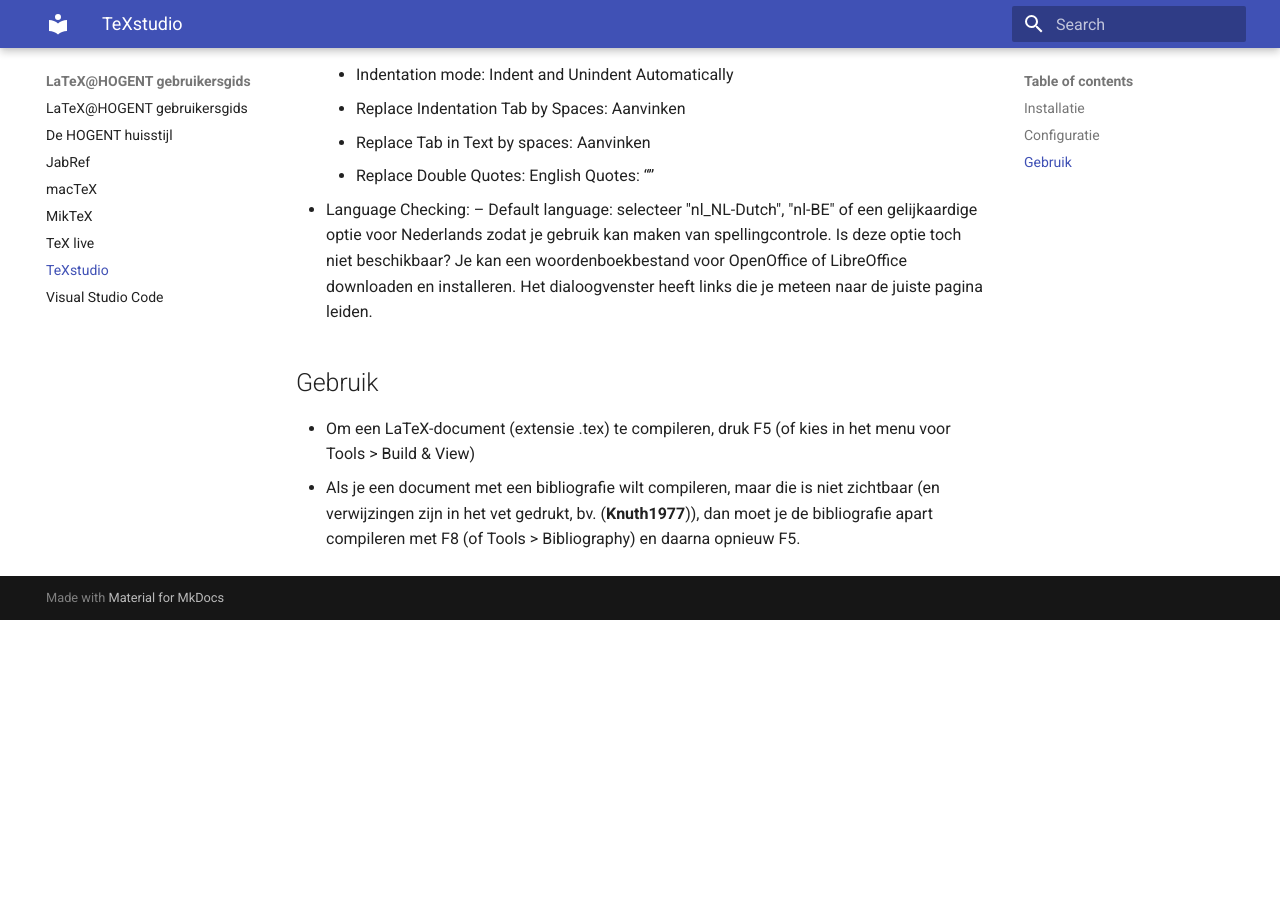
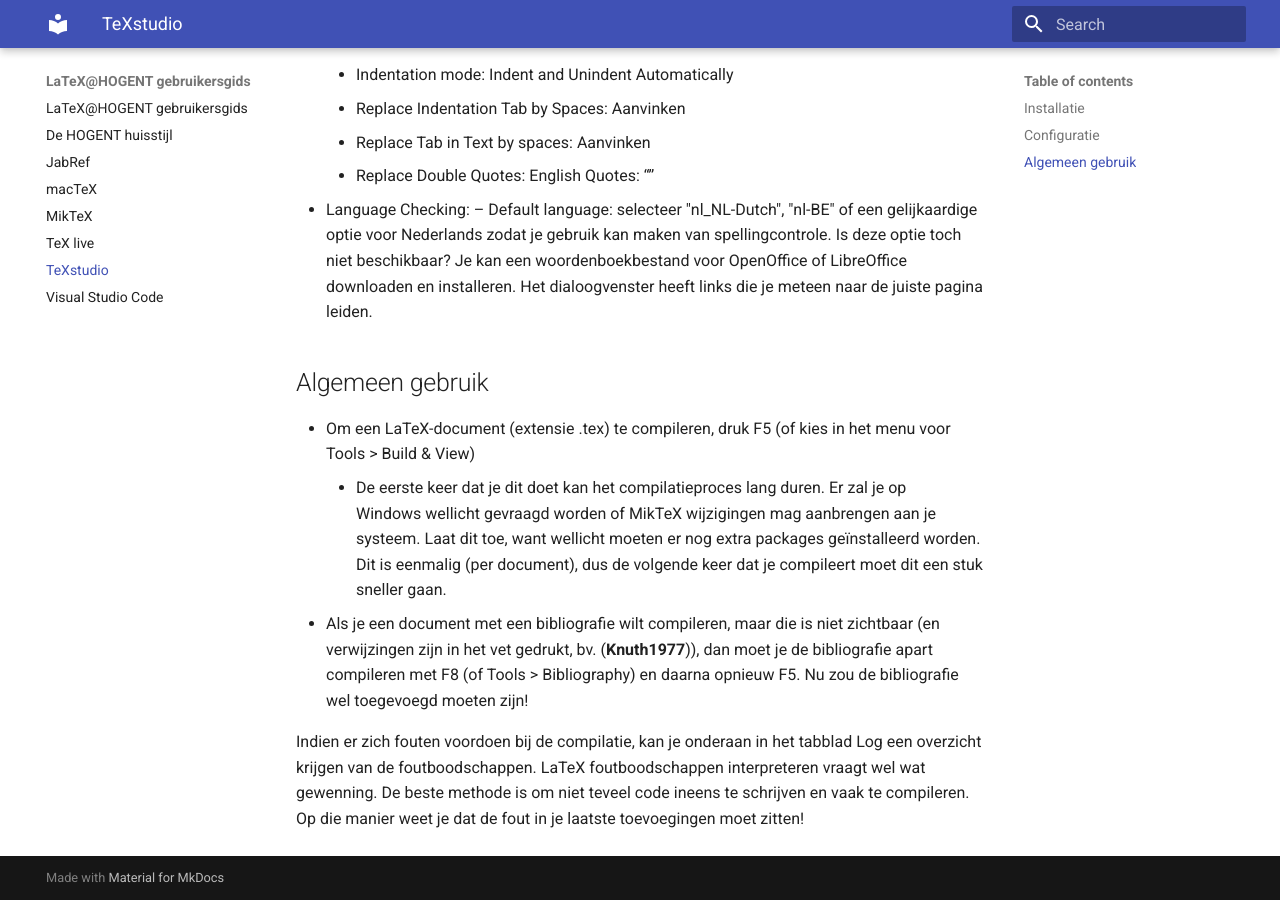
Before and after one commit to HoGentTIN/latex-hogent-gids, an MkDocs documentation site: the page built from docs/installatie-texstudio.md, in a window 1280 px wide and 900 px high, scrolled down 818 px. Built offline with MkDocs 1.6.1 and Material for MkDocs 9.7.7, drawn with Linux system fonts in a browser that asks for light colours; before the commit the page ends 1438 px from its top, so only the background shows below that.

Commit message:
Info over gebruik TeXStudio toegevoegd

```diff
--- a/docs/installatie-texstudio.md
+++ b/docs/installatie-texstudio.md
@@ -47,7 +47,10 @@
 - Language Checking:
     – Default language: selecteer "nl_NL-Dutch", "nl-BE" of een gelijkaardige optie voor Nederlands zodat je gebruik kan maken van spellingcontrole. Is deze optie toch niet beschikbaar? Je kan een woordenboekbestand voor OpenOffice of LibreOffice downloaden en installeren. Het dialoogvenster heeft links die je meteen naar de juiste pagina leiden.
 
-## Gebruik
+## Algemeen gebruik
 
 - Om een LaTeX-document (extensie .tex) te compileren, druk F5 (of kies in het menu voor Tools > Build & View)
-- Als je een document met een bibliografie wilt compileren, maar die is niet zichtbaar (en verwijzingen zijn in het vet gedrukt, bv. (**Knuth1977**)), dan moet je de bibliografie apart compileren met F8 (of Tools > Bibliography) en daarna opnieuw F5.
+    - De eerste keer dat je dit doet kan het compilatieproces lang duren. Er zal je op Windows wellicht gevraagd worden of MikTeX wijzigingen mag aanbrengen aan je systeem. Laat dit toe, want wellicht moeten er nog extra packages geïnstalleerd worden. Dit is eenmalig (per document), dus de volgende keer dat je compileert moet dit een stuk sneller gaan.
+- Als je een document met een bibliografie wilt compileren, maar die is niet zichtbaar (en verwijzingen zijn in het vet gedrukt, bv. (**Knuth1977**)), dan moet je de bibliografie apart compileren met F8 (of Tools > Bibliography) en daarna opnieuw F5. Nu zou de bibliografie wel toegevoegd moeten zijn!
+
+Indien er zich fouten voordoen bij de compilatie, kan je onderaan in het tabblad Log een overzicht krijgen van de foutboodschappen. LaTeX foutboodschappen interpreteren vraagt wel wat gewenning. De beste methode is om niet teveel code ineens te schrijven en vaak te compileren. Op die manier weet je dat de fout in je laatste toevoegingen moet zitten!
```
